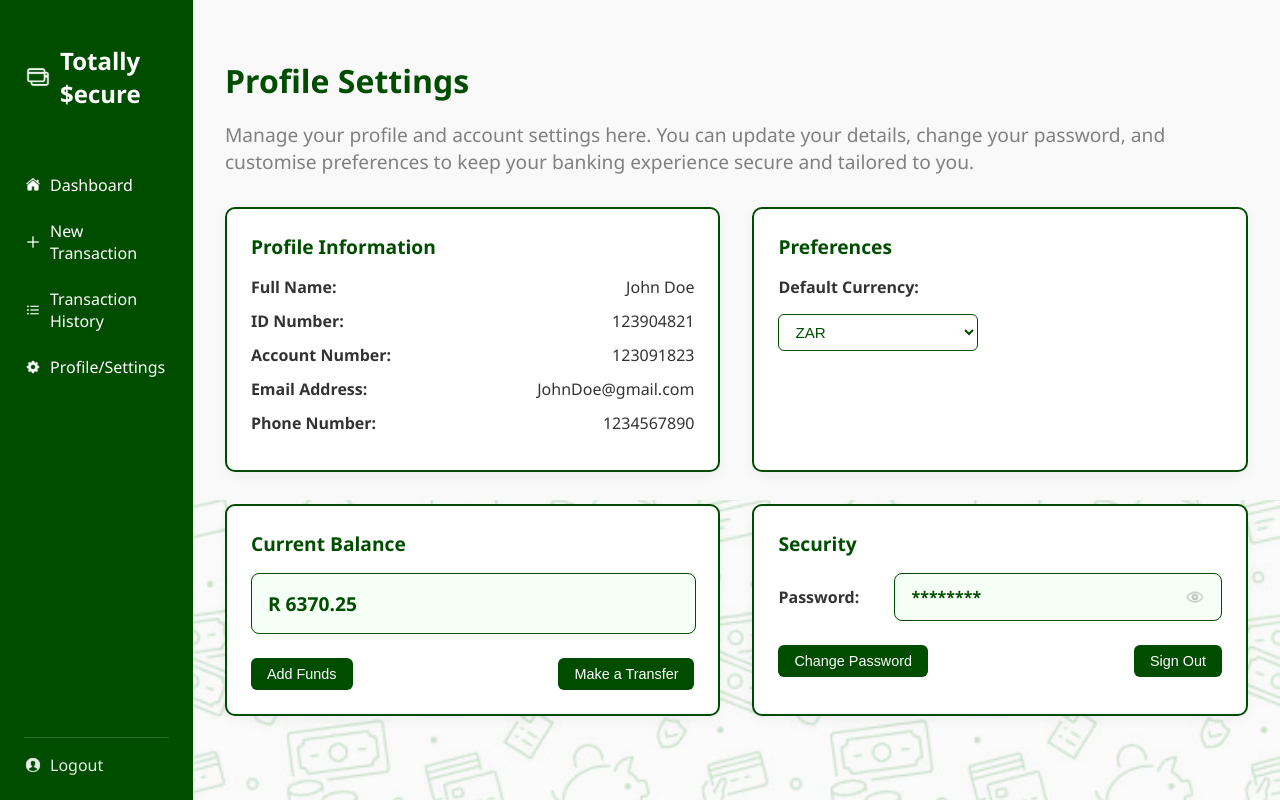
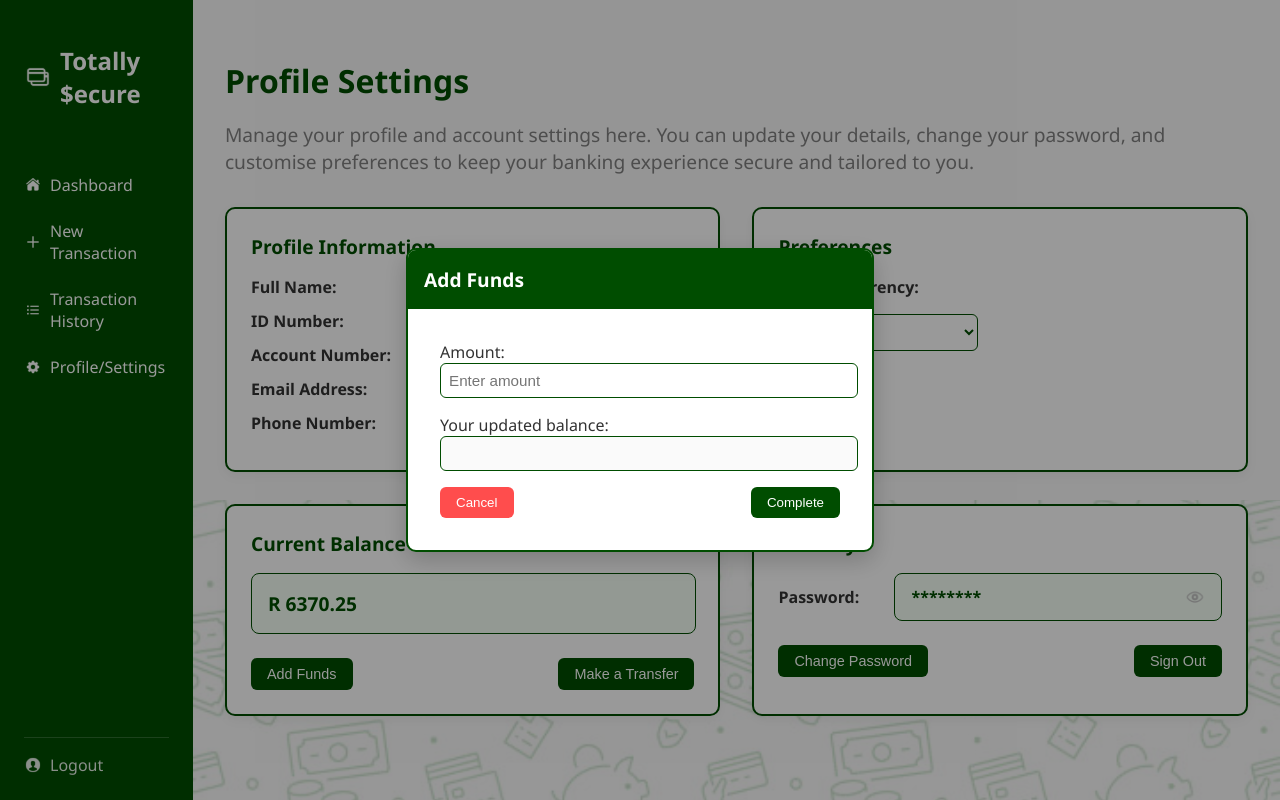
Before and after one commit to ash0github/TotallySecure, a React (Vite) app in the folder Frontend/: page /profile in a window 1280 px wide. Both pictures are taken after a click on the button "Add Funds". Built offline with nearby package versions, Linux system fonts and the light colour scheme.

Commit message:
Add 'Add Funds' modal to Profile page
Introduced a modal dialog for adding funds on the Profile page, including related state management in Profile.jsx and new modal styles in Profile.css. The modal allows users to input an amount, view the updated balance, and either complete or cancel the action.

```diff
--- a/Frontend/src/pages/Profile.jsx
+++ b/Frontend/src/pages/Profile.jsx
@@ -7,7 +7,9 @@ import { useNavigate } from 'react-router-dom';
 
 const Profile = () => {
     const navigate = useNavigate();
-
+    const [showAddFunds, setShowAddFunds] = useState(false);
+    const openAddFunds = () => setShowAddFunds(true);
+    const closeAddFunds = () => setShowAddFunds(false);
     const [showPassword, setShowPassword] = useState(false);
     const actualPassword = 'securePass123'; // Replace with actual password logic
 
@@ -88,10 +90,31 @@ const Profile = () => {
                 </div>
 
                 <div className="balance-actions">
-                    <button className="add-funds-button">Add Funds</button>
+                    <button className="add-funds-button" onClick={openAddFunds}>Add Funds</button>
                     <button className="transfer-button" onClick={() => navigate('/transactions')}>Make a Transfer</button>
                 </div>
             </div>
+
+            {/* Add Funds Modal */}
+             {showAddFunds && (
+                <div className="modal-overlay">
+                    <div className="modal-content">
+                        <div className="modal-header">
+                            <h3>Add Funds</h3>
+                        </div>
+                        <label htmlFor="amount">Amount:</label>
+                        <input type="number" id="amount" className="modal-input" placeholder="Enter amount" />
+
+                        <label htmlFor="updated-balance">Your updated balance:</label>
+                        <input type="text" id="updated-balance" className="modal-input" disabled />
+
+                        <div className="modal-actions">
+                            <button className="cancel-button" onClick={closeAddFunds}>Cancel</button>
+                            <button className="complete-button">Complete</button>
+                        </div>
+                    </div>
+                </div>
+             )}
 
             {/* Security Card */}
             <div className="profile-card">
--- a/Frontend/src/styles/Profile.css
+++ b/Frontend/src/styles/Profile.css
@@ -19,7 +19,7 @@
   object-fit: cover;
   z-index: 0;
   pointer-events: none;
-  opacity: 0.6; /* Adjust for subtlety */
+  opacity: 0.6;
 }
 
 .profile-header {
@@ -33,6 +33,8 @@
     color: grey;
     margin-bottom: 2rem;
 }
+
+/* Grid layout for profile sections */
 
 .profile-grid {
   display: grid;
@@ -224,3 +226,75 @@
     grid-template-columns: 1fr;
   }
 }
+
+/* add funds modal */
+.modal-overlay {
+  position: fixed;
+  top: 0;
+  left: 0;
+  width: 100%;
+  height: 100%;
+  background-color: rgba(0, 0, 0, 0.4);
+  display: flex;
+  justify-content: center;
+  align-items: center;
+  z-index: 999;
+}
+
+.modal-content {
+  background-color: #ffffff;
+  border: 2px solid #004d00;
+  border-radius: 10px;
+  padding: 2rem;
+  width: 100%;
+  max-width: 400px;
+  box-shadow: 0 8px 24px rgba(0, 0, 0, 0.2);
+}
+
+.modal-header {
+  background-color: #004d00;
+  color: white;
+  padding: 1rem;
+  border-top-left-radius: 8px;
+  border-top-right-radius: 8px;
+  margin: -2rem -2rem 1rem -2rem;
+  margin-bottom: 2rem;
+}
+
+.modal-header h3 {
+  margin: 0;
+  font-size: 1.2rem;
+}
+
+.modal-input {
+  width: 100%;
+  padding: 0.5rem;
+  margin-bottom: 1rem;
+  border: 1px solid #004d00;
+  border-radius: 6px;
+  font-size: 0.95rem;
+}
+
+.modal-actions {
+  display: flex;
+  justify-content: space-between;
+  gap: 1rem;
+}
+
+.cancel-button {
+  background-color: #ff4d4d;
+  color: white;
+  border: none;
+  padding: 0.5rem 1rem;
+  border-radius: 6px;
+  cursor: pointer;
+}
+
+.complete-button {
+  background-color: #004d00;
+  color: white;
+  border: none;
+  padding: 0.5rem 1rem;
+  border-radius: 6px;
+  cursor: pointer;
+}
```
